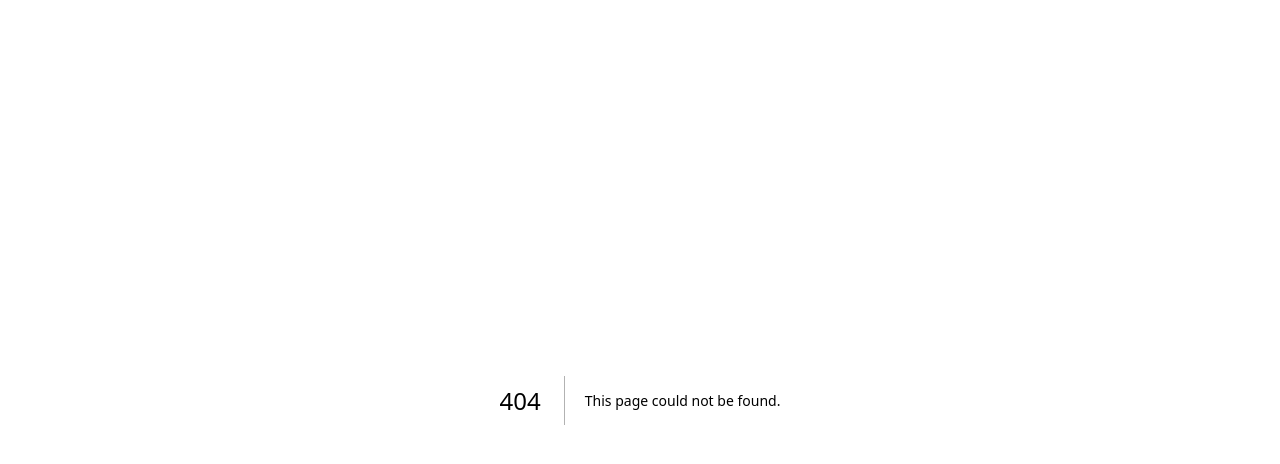
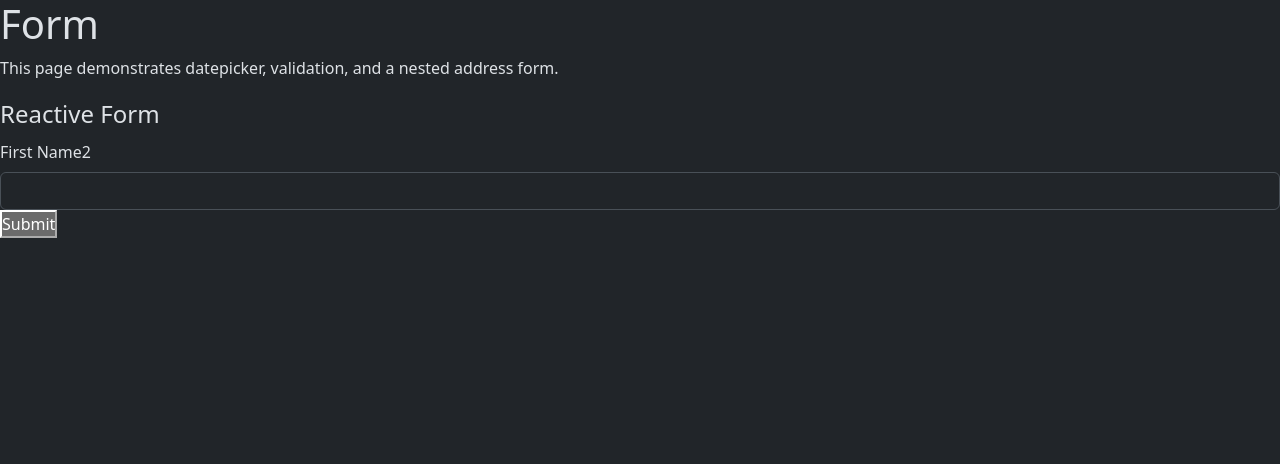
Before and after one commit to jburditt/react-demo, a Next.js app: page /feature/form in a window 1280 px wide. Before the commit this address had no page. Shown: the top 464 px of the page. Built offline with nearby package versions, Linux system fonts and the light colour scheme.

Commit message:
start of bootstrap textbox

```diff
--- a/src/app/components/header.tsx
+++ b/src/app/components/header.tsx
@@ -1,16 +1,18 @@
 import Container from 'react-bootstrap/Container';
 import Navbar from 'react-bootstrap/Navbar';
 import Nav from 'react-bootstrap/Nav';
-import { NavbarBrand, NavbarToggle, NavbarCollapse, NavLink, DropdownItem } from 'react-bootstrap';
+import { NavbarBrand, NavbarToggle, NavbarCollapse, NavLink } from 'react-bootstrap';
 import Menu from './menu/menu';
 import MenuItem from './menu/menu-item.model';
 
 const menuItemList: Array<MenuItem> = [
     new MenuItem('Home', '/', 'house-door'),
     new MenuItem('User', '/user', 'file-earmark-person', [
+      new MenuItem('User', '/user', 'file-earmark-person'),
       new MenuItem('Search', '/user/search', 'search')
     ]),
     new MenuItem('Form', '/feature/form', 'folder', [
+      new MenuItem('Form', '/feature/form', 'folder'),
       new MenuItem('Flags', '/feature/flags', 'flag'),
       new MenuItem('NgRx Store', '/feature/ngrx-store', 'box-fill')
     ]),
--- a/src/app/components/textbox.tsx
+++ b/src/app/components/textbox.tsx
@@ -1,14 +1,19 @@
+import React from 'react';
+//import { Form } from 'react-bootstrap';
+//import { FormLabel } from 'react-bootstrap';
+//import { FormControl } from 'react-bootstrap';
 import Form from 'react-bootstrap/Form';
+import Feedback from 'react-bootstrap/Feedback';
 
-export default function Textbox({ label, controlName, isRequired }: any) {
+export default function Textbox({ label, controlName, required }: any) {
+  console.log("required", required);
   return (
     <>
       <Form.Label htmlFor="inputPassword5">{ label }</Form.Label>
-      <Form.Control type="password" id="inputPassword5" aria-describedby="passwordHelpBlock" />
-      <Form.Text id="passwordHelpBlock" muted>
-        Your password must be 8-20 characters long, contain letters and numbers,
-        and must not contain spaces, special characters, or emoji.
-      </Form.Text>
+      <Form.Control type="text" id="inputPassword5" required={ required } aria-describedby="passwordHelpBlock" />
+      <Feedback type="invalid">
+        { label } is required.
+      </Feedback>
     </>
   );
 }
--- /dev/null
+++ b/src/app/feature/form/page-component.tsx
@@ -0,0 +1,45 @@
+'use client'
+
+import Textbox from "@/app/components/textbox";
+import { FormEvent, useState } from "react";
+import { Form } from "react-bootstrap";
+
+export default function PageComponent() {
+  const [validated, setValidated] = useState(false);
+
+  const handleSubmit = (event: FormEvent<HTMLFormElement>) => {
+    const form = event.currentTarget;
+    console.log("valid", form.checkValidity());
+    if (form.checkValidity() === false) {
+      event.preventDefault();
+      event.stopPropagation();
+    }
+
+    setValidated(true);
+  };
+
+  return (
+    <>
+      <h1>Form</h1>
+
+      <p>This page demonstrates datepicker, validation, and a nested address form.</p>
+
+      <fieldset>
+        <legend>Reactive Form</legend>
+        <Form noValidate validated={ validated } method="post" onSubmit={ handleSubmit }>
+
+          <Textbox label="First Name2" controlName="firstName" required></Textbox>
+
+          {/* <fs-datepicker [datePickerFormControl]="$any(searchForm.get('date'))"></fs-datepicker>
+
+          <fs-address [addressForm]="$any(searchForm.get('addressForm'))"></fs-address> */}
+
+          <button type="submit" color="primary">
+            Submit
+          </button>
+
+        </Form>
+      </fieldset>
+    </>
+  )
+}
--- /dev/null
+++ b/src/app/feature/form/page.tsx
@@ -0,0 +1,5 @@
+import PageComponent from './page-component';
+
+export default function Page() {
+  return <PageComponent />
+}
```
Also changed, not shown: src/components/textbox.tsx (deleted, +0 -23 lines).
